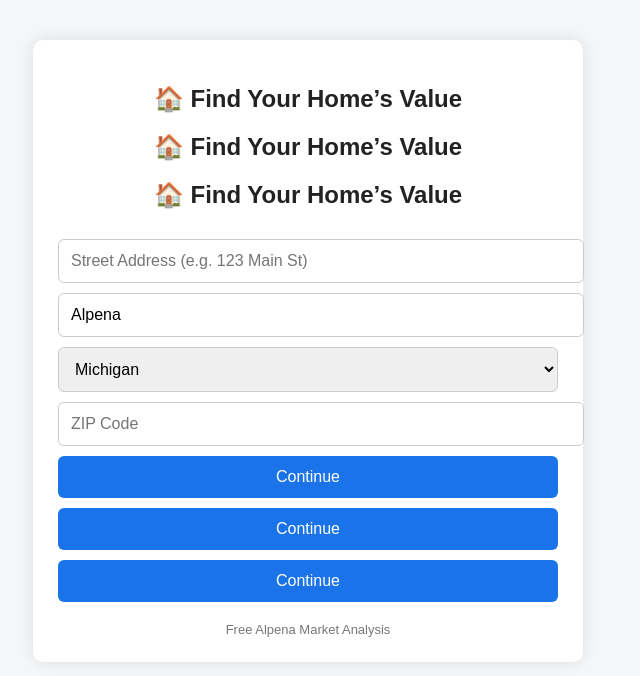
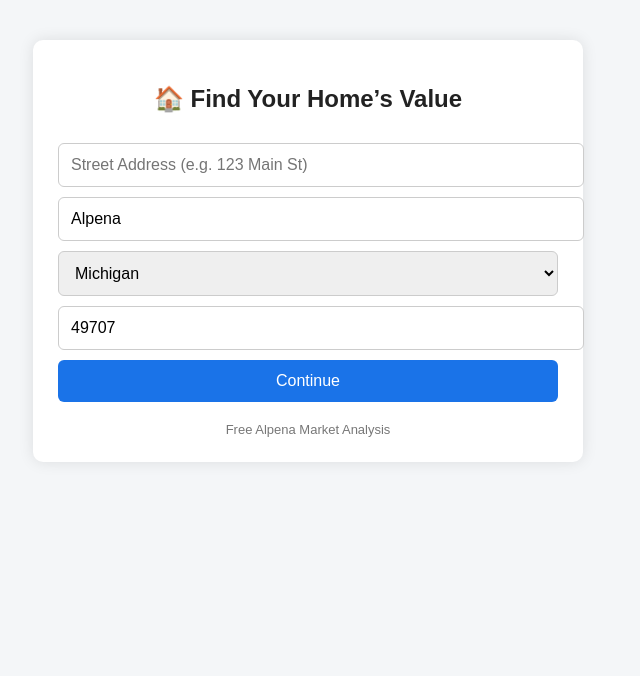
Before and after one commit to brennancasler/home-value-tool, a plain HTML site: page index.html in a window 1280 px wide. Shown: the whole page, without its empty margins (332-972 px from the left). Drawn offline with Linux system fonts and the light colour scheme.

Commit message:
Update index.html

```diff
--- a/index.html
+++ b/index.html
@@ -85,12 +85,6 @@ button:hover {
   <div class="step active" id="step1">
     <h2>🏠 Find Your Home’s Value</h2>
 
-    <div class="step active" id="step1">
-  <h2>🏠 Find Your Home’s Value</h2>
-
-<div class="step active" id="step1">
-  <h2>🏠 Find Your Home’s Value</h2>
-
   <input id="street" placeholder="Street Address (e.g. 123 Main St)">
 
   <input id="city" placeholder="City" value="Alpena">
@@ -99,16 +93,10 @@ button:hover {
     <option value="MI">Michigan</option>
   </select>
 
-  <input id="zip" placeholder="ZIP Code" maxlength="5">
+  <input id="zip" placeholder="ZIP Code" maxlength="5" value="49707">
 
   <button onclick="nextStep(2)">Continue</button>
 </div>
-
-  <button onclick="nextStep(2)">Continue</button>
-</div>
-
-    <button onclick="nextStep(2)">Continue</button>
-  </div>
 
   <!-- STEP 2 -->
   <div class="step" id="step2">
```
